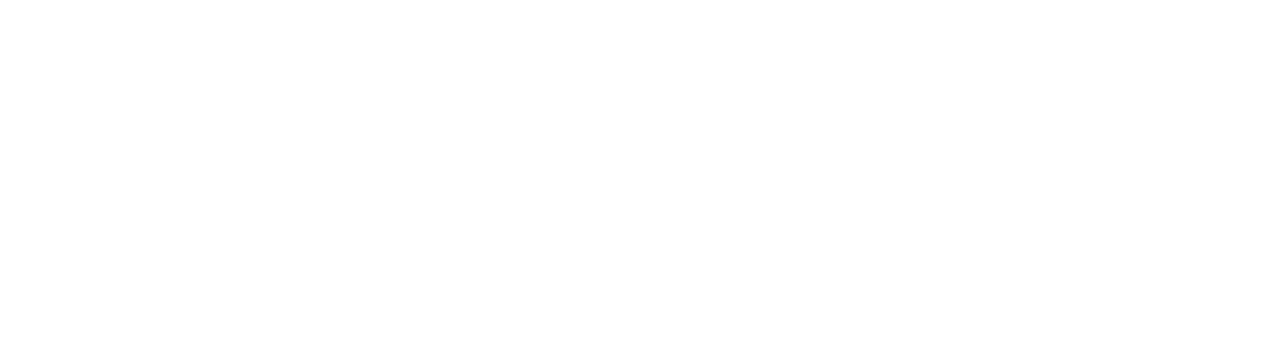
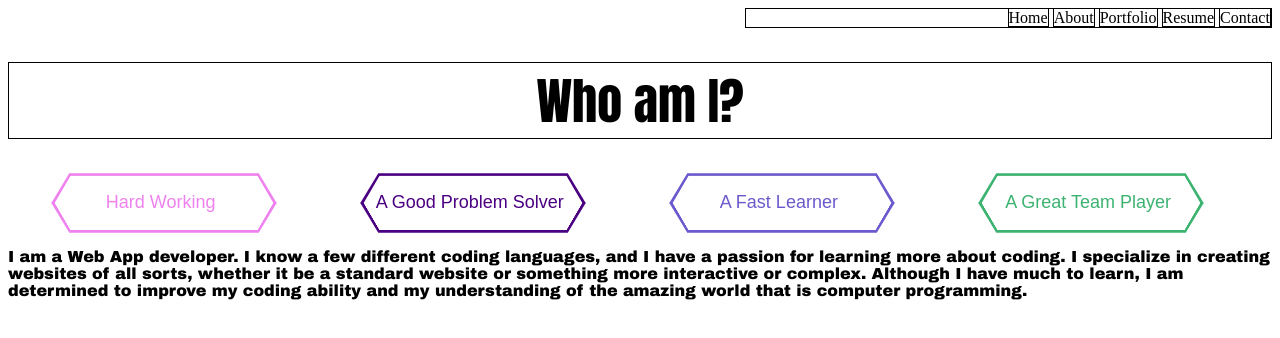
Before and after one commit to keeganlenz001/Personal-Portfolio-Website, a plain HTML site: page About.html in a window 1280 px wide. Drawn offline with Linux system fonts and the light colour scheme.

Commit message:
About page w/ layout and hexagon styling

```diff
--- a/About.html
+++ b/About.html
@@ -0,0 +1,33 @@
+<!DOCTYPE html>
+<html lang="en">
+<head>
+    <meta charset="UTF-8">
+    <meta name="viewport" content="width=device-width, initial-scale=1.0">
+    <meta http-equiv="X-UA-Compatible" content="ie=edge">
+    <title>About - Keegan Lenz's Personal Portfolio Website</title>
+    <link rel="stylesheet" href="css/styles.css">
+</head>
+<body>
+    <div class="page-wrapper">
+        <nav class="col-5">
+            <a onclick="window.location.href='index.html'">Home</a>
+            <a>About</a>
+            <a onclick="window.location.href='portfolio.html'">Portfolio</a>
+            <a onclick="window.location.href='resume.html'">Resume</a>
+            <a onclick="window.location.href='contact.html'">Contact</a>
+        </nav>
+        <header>
+            <h1>Who am I?</h1>
+        </header>
+        <div class="attributes">
+            <a onclick="window.location.href='attribute1.html'" class="button attribute1">Hard Working</a>
+            <a onclick="window.location.href='attribute2.html'" class="button attribute2">A Good Problem Solver</a>
+            <a onclick="window.location.href='attribute3.html'" class="button attribute3">A Fast Learner</a>
+            <a onclick="window.location.href='attribute4.html'" class="button attribute4">A Great Team Player</a>
+        </div>
+        <div class="self-description">
+            <p>I am a Web App developer. I know a few different coding languages, and I have a passion for learning more about coding. I specialize in creating websites of all sorts, whether it be a standard website or something more interactive or complex. Although I have much to learn, I am determined to improve my coding ability and my understanding of the amazing world that is computer programming.</p>
+        </div>
+    </div>
+</body>
+</html>
--- a/css/styles.css
+++ b/css/styles.css
@@ -32,19 +32,113 @@
 h1 {
     border: 1px solid black;
     font-family: 'Impact', Impact;
+    font-size: 50px;
     text-align: center;
 }
 
 nav {
+    border: 1px solid black;
     left: 58.33%;
     position: relative;
     text-align: right;
+}
+
+button {
+    border: none;
+    cursor: pointer;
+    outline: none;
+}
+
+button:active {
+    background: green;
 }
 
 a {
     border: 1px solid black;
 }
 
+a:hover {
+    cursor: pointer;
+}
+
 p {
     font-family: 'Arial Black', sans-serif;
 }
+
+
+.button {
+      border: none;
+      display: inline-block;
+      position: relative;
+      background: transparent;
+      width:200px;
+      height:60px;
+      line-height:60px;
+      text-align:center;
+      font-family:'Arial', sans-serif;
+      font-size:18px;
+      text-decoration:none;
+      margin-left: 4.16%;
+      margin-right:4.16%;
+  }
+  .button:before, .button:after {
+      width:200px;
+      left: 0px;
+      height:27px;
+      z-index: -1;
+  }
+
+
+  .attribute1{ color: violet; }
+  .attribute2{ color: indigo; }
+  .attribute3{ color: slateblue; }
+  .attribute4{ color: mediumseagreen; }
+
+  .attribute1:before,.attribute1:after {
+      border: 3px solid violet;
+  }
+  .attribute2:before,.attribute2:after {
+      border: 3px solid indigo;
+  }
+  .attribute3:before,.attribute3:after {
+      border: 3px solid slateblue;
+  }
+  .attribute4:before,.attribute4:after {
+      border: 3px solid mediumseagreen;
+  }
+
+  .button:before {
+    position: absolute;
+    content: '';
+    border-bottom: none;
+    -webkit-transform: perspective(15px) rotateX(5deg);
+    -moz-transform: perspective(15px) rotateX(5deg);
+    transform: perspective(15px) rotateX(5deg);
+  }
+  .button:after {
+    position: absolute;
+    top: 32px;
+    content: '';
+    border-top: none;
+    -webkit-transform: perspective(15px) rotateX(-5deg);
+    -moz-transform: perspective(15px) rotateX(-5deg);
+    transform: perspective(15px) rotateX(-5deg);
+  }
+
+
+  .attribute1:hover:before, .attribute1:hover:after {
+      background: violet;
+  }
+  .attribute2:hover:before, .attribute2:hover:after {
+      background: indigo;
+  }
+  .attribute3:hover:before, .attribute3:hover:after {
+      background: slateblue;
+  }
+  .attribute4:hover:before, .attribute4:hover:after {
+      background: mediumseagreen;
+  }
+
+  .button:hover {
+      color:#fff;
+  }
```
Also changed, not shown: index.html (+2 -1 lines).
